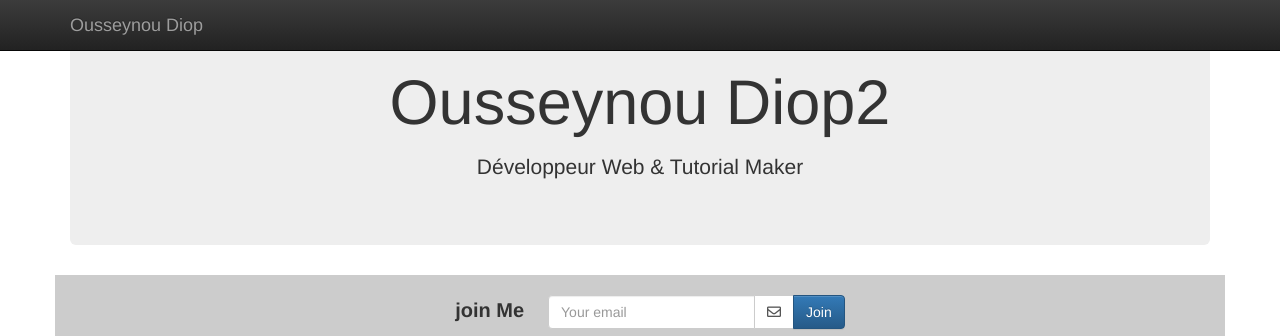
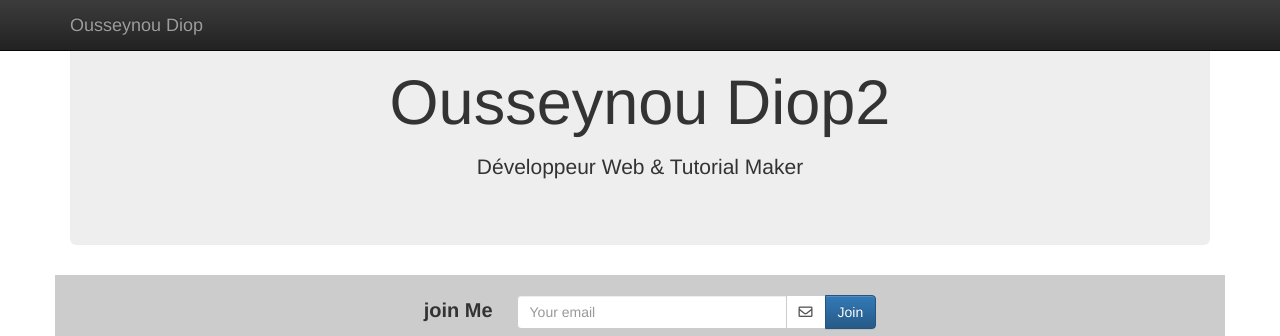
Before and after one commit to xarala221/djangoapp, a Django app: page / in a window 1280 px wide. Shown: the top 336 px of the page. Run offline with Django 3.2, Linux system fonts and the light colour scheme; data comes from the database, SQL or seed files in the repository; some libraries are stand-ins or nearby versions.

Commit message:
Update The from and the signup

```diff
--- a/live-static/static-root/css/main.css
+++ b/live-static/static-root/css/main.css
@@ -3,5 +3,5 @@ body {
     padding-bottom: 20px;
   }
   .sign-up-email{
-    width: 270px;
+    width: 270px !important;
   }
--- a/pages/templates/pages/snippet/stacked_layout.html
+++ b/pages/templates/pages/snippet/stacked_layout.html
@@ -17,7 +17,7 @@
         <div class="container">
 
         <div class="row">
-                <div class="col-xs-12" style="background:#ccc;">
+                <div class="col-xs-12" style="background:#ccc;  margin-bottom:20px;">
                 <p>
                 {% include 'pages/snippet/join-form.html' with form=form %}
                 </p>
--- a/pages/templates/pages/snippet/standard_layout.html
+++ b/pages/templates/pages/snippet/standard_layout.html
@@ -24,7 +24,7 @@
           <!-- Example row of columns -->
 
               <p>
-                <div class="col-xs-12" style="background:#ccc;">
+                <div class="col-xs-12" style="background:#ccc; margin-bottom:20px;">
                 {% include 'pages/snippet/join-form.html' with form=form %}
 
 
--- a/static/css/main.css
+++ b/static/css/main.css
@@ -3,5 +3,5 @@ body {
     padding-bottom: 20px;
   }
   .sign-up-email{
-    width: 270px;
+    width: 270px !important;
   }
```
